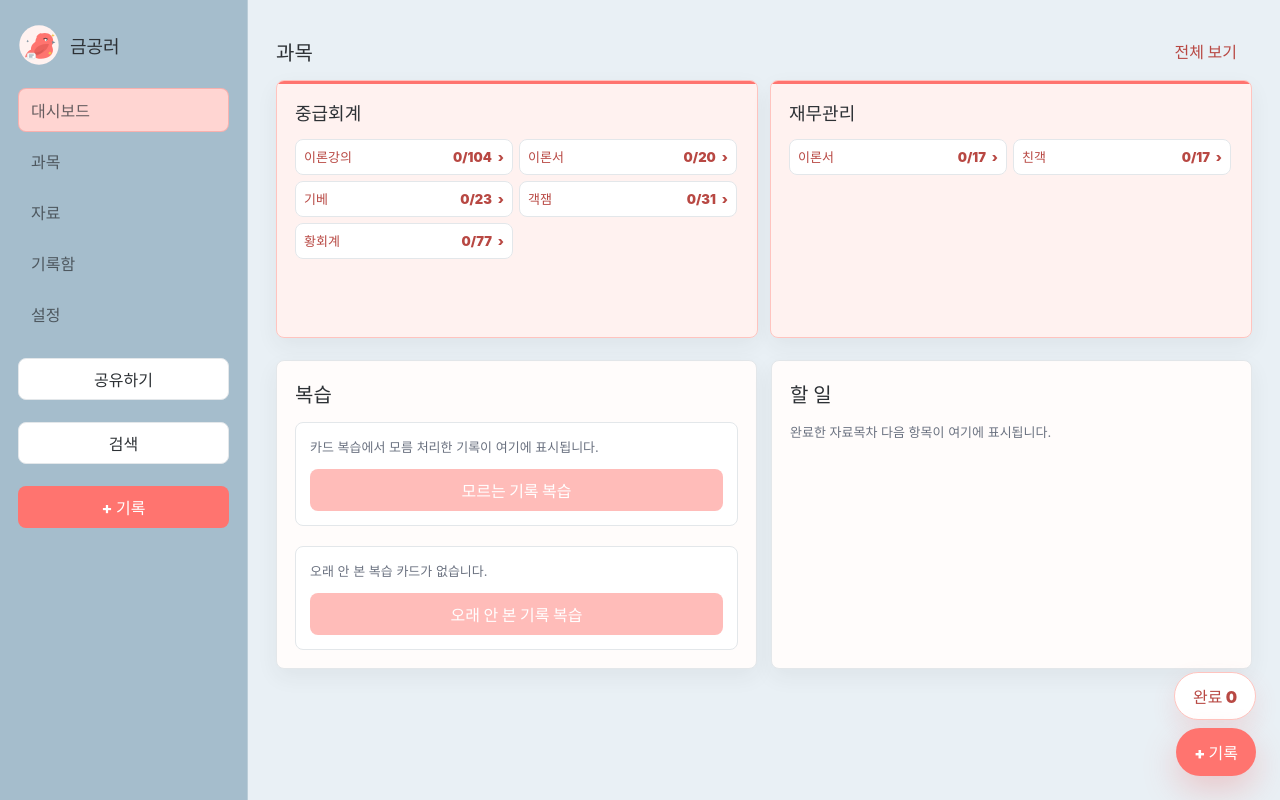
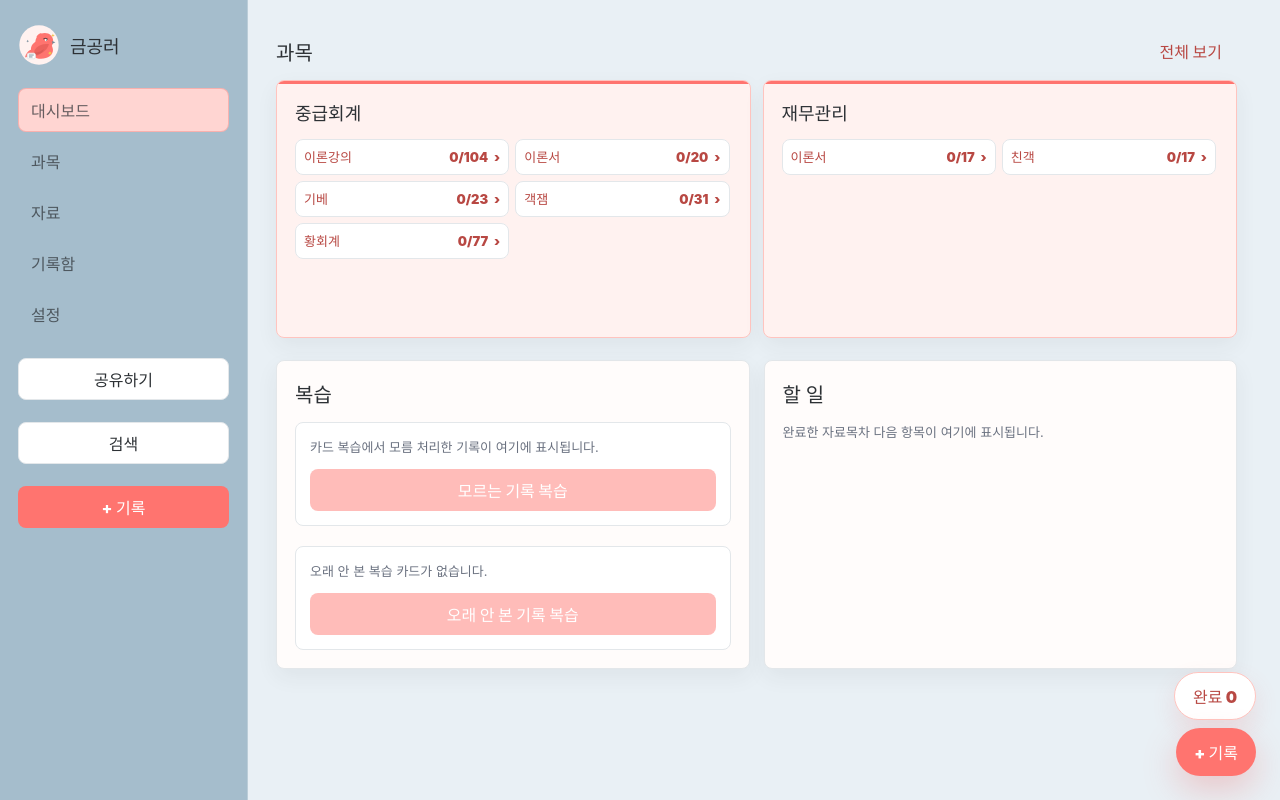
Before and after one commit to seoheyseo-afk/finstudylover, a React (Vite) app: page /#/dashboard in a window 1280 px wide. Built offline with nearby package versions, Linux system fonts and the light colour scheme.

Commit message:
Stabilize scrollbar layout

```diff
--- a/src/styles.css
+++ b/src/styles.css
@@ -29,6 +29,10 @@
   box-sizing: border-box;
 }
 
+html {
+  scrollbar-gutter: stable;
+}
+
 body {
   min-width: 320px;
   min-height: 100vh;
```
